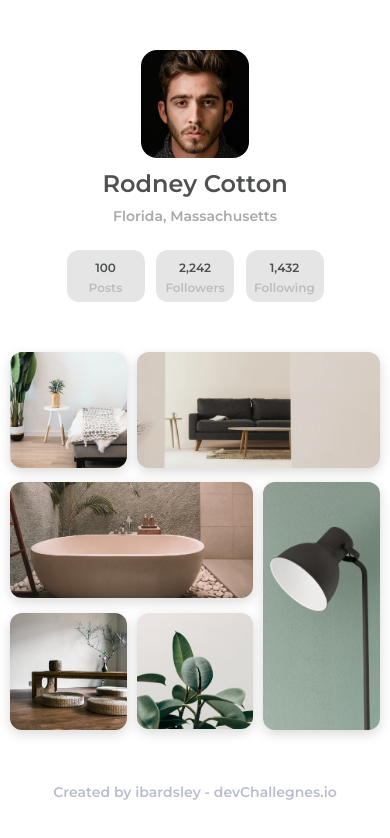
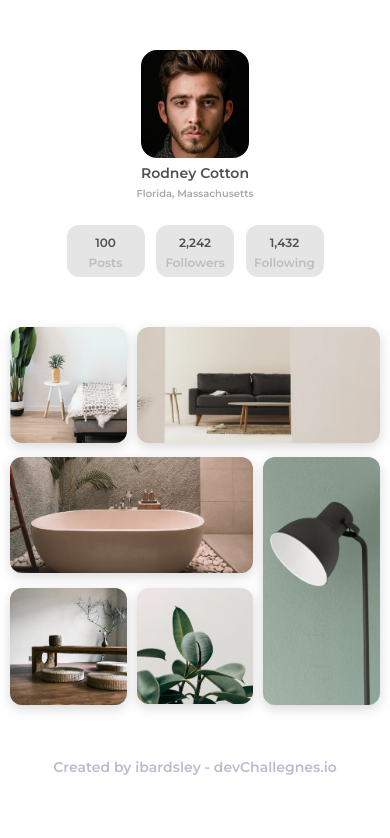
Before and after one commit to ibardsley/my-gallery-master, a plain HTML site: page index.html in a window 390 px wide. Drawn offline with Linux system fonts and the light colour scheme.

Commit message:
font size updates

```diff
--- a/index.css
+++ b/index.css
@@ -185,6 +185,7 @@ h4 {
     line-height: 17px;
     text-align: center;
     color: #B9BDCF;
+    padding-bottom: 20px;
   }
 
   @media screen and (max-width: 1000px) {
@@ -205,13 +206,23 @@ h4 {
     }
 
     .image {
-        height: 175px;
+        height: 150px;
     }
 
     .profile {
         width: 108px;
         height: 108px;
     }
+
+      h3 {
+        font-size: 14px;
+        line-height: 17px;
+      }
+
+      .location {
+        font-size: 10px;
+        line-height: 12px;
+      }
 
     .stats {
         width: 280px;
```
